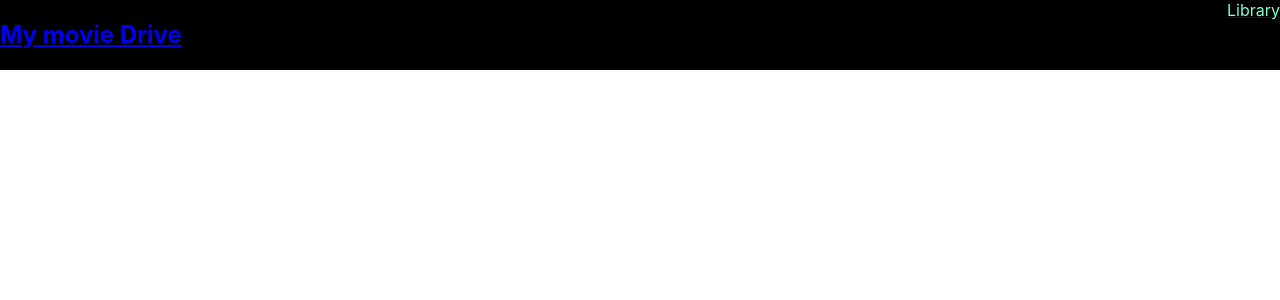
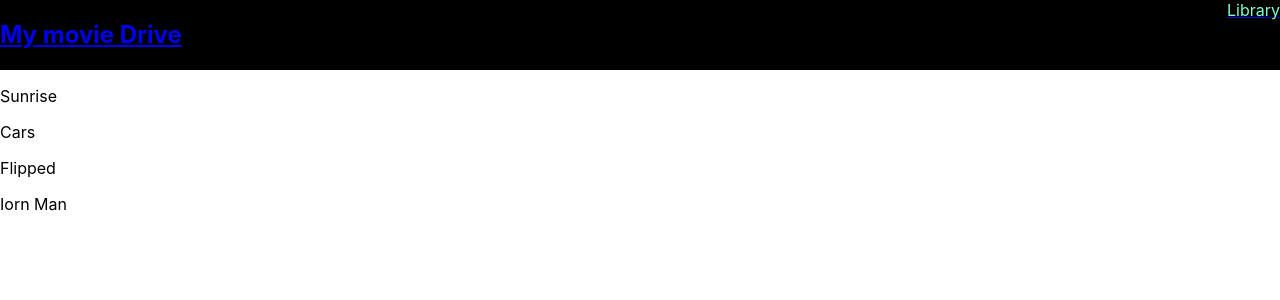
Before and after one commit to annlinros/Movie-Library, a React (Create React App) app: page /library in a window 1280 px wide. Shown: the top 300 px of the page. Built offline with nearby package versions, Linux system fonts and the light colour scheme.

Commit message:
Routes in working condition

```diff
--- a/src/App.css
+++ b/src/App.css
@@ -18,8 +18,9 @@
 
 }
 
-.library {
-  height: 150px;
+.libraryItem {
+  height: auto;
+  color: #000;
 }
 
 .searchBar {
--- a/src/App.js
+++ b/src/App.js
@@ -1,7 +1,7 @@
 import React, { Component } from "react";
 import { BrowserRouter as Router, Route } from "react-router-dom";
 import "./App.css";
-import Movie from "./components/Movie";
+// import Movie from "./components/Movie";
 import Library from "./components/Library";
 import Header from "./components/Header";
 import MovieSearch from "./components/MovieSearch";
@@ -12,7 +12,7 @@ class App extends Component {
   state = {
     userInput: "",
     movieIDs: [],
-    movieLibrary: ["movie", "movie", "movie", "movie"]
+    movieLibrary: ["Sunrise", "Cars", "Flipped", "Iorn Man"]
   };
 
   handleSubmit = e => {
@@ -33,29 +33,32 @@ class App extends Component {
     this.setState({
       userInput: e.target.value
     });
+    console.log(this.state.userInput);
   };
 
   render() {
-    const { movieLibrary } = this.state;
+    const { movieLibrary, movieIDs } = this.state;
 
     return (
       <div className="App">
         <Router>
           <Header />
-          <Route path="/library" component={Library} />
+          <Route
+            path="/library"
+            render={() =>
+              movieLibrary.map(item => <Library movieItem={item} />)
+            }
+          />
           <Route
             path="/search"
-            component={() => (
+            render={() => (
               <MovieSearch
                 handleChange={this.handleChange}
                 handleSubmit={this.handleSubmit}
+                movieIDs={movieIDs}
               />
             )}
-          >
-            {this.state.movieIDs.map(id => (
-              <Movie id={id} />
-            ))}
-          </Route>
+          />
         </Router>
       </div>
     );
--- a/src/components/Library.js
+++ b/src/components/Library.js
@@ -1,9 +1,9 @@
 import React from "react";
 
-export default function Library() {
+export default function Library(props) {
   return (
-    <div className="library">
-      <li>{"hello"}</li>
-    </div>
+    // <div className="library">
+    <p className="libraryItem">{props.movieItem}</p>
+    // </div>
   );
 }
--- a/src/components/MovieSearch.js
+++ b/src/components/MovieSearch.js
@@ -1,7 +1,9 @@
 import React from "react";
+import Movie from "./Movie";
 
 export default function MovieSearch(props) {
   return (
+    <div>
       <div className="searchBar">
         <input
           className="searchBox"
@@ -9,9 +11,17 @@ export default function MovieSearch(props) {
           placeholder="Type in a movie name.."
           onChange={props.handleChange}
         />
-      <button className="searchBtn" type="submit" onClick={props.handleSubmit}>
+        <button
+          className="searchBtn"
+          type="submit"
+          onClick={props.handleSubmit}
+        >
           GO!
         </button>
       </div>
+      {props.movieIDs.map(id => (
+        <Movie id={id} key={id} />
+      ))}
+    </div>
   );
 }
```
Lines whose indentation alone changed are shown as unchanged.
